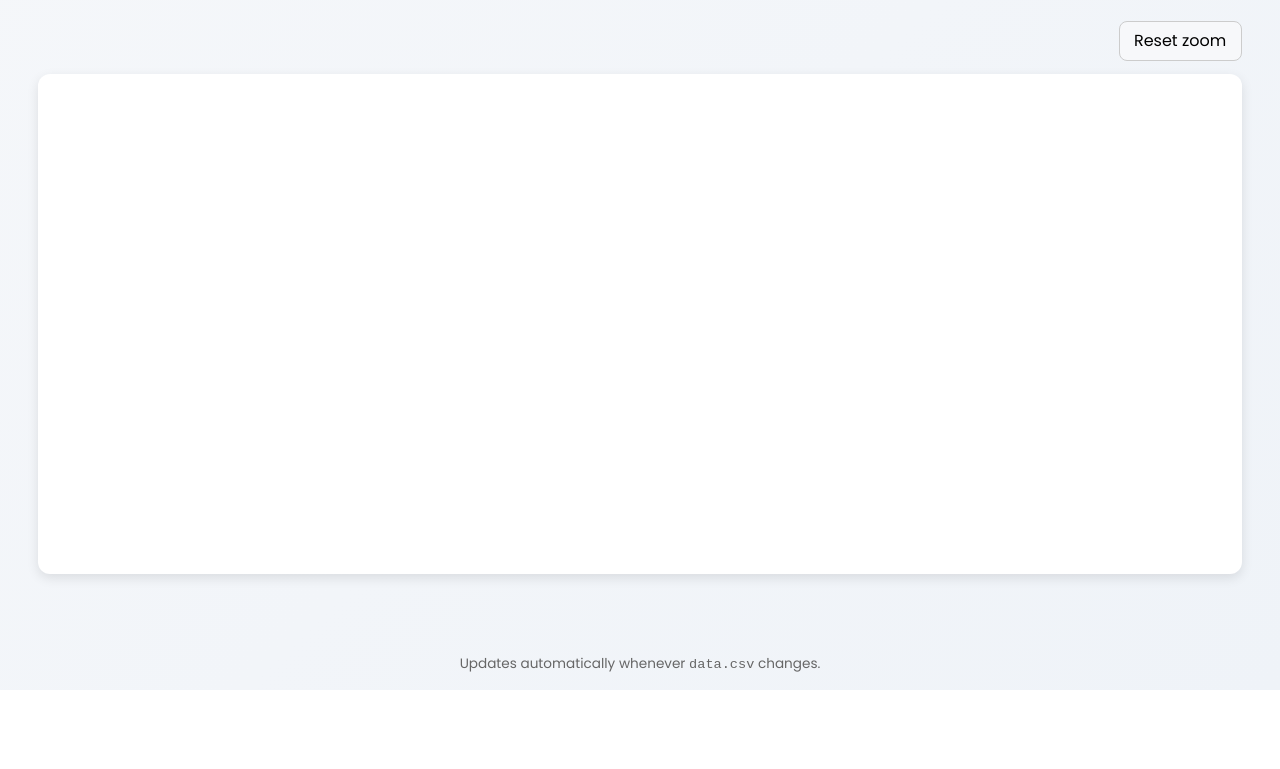
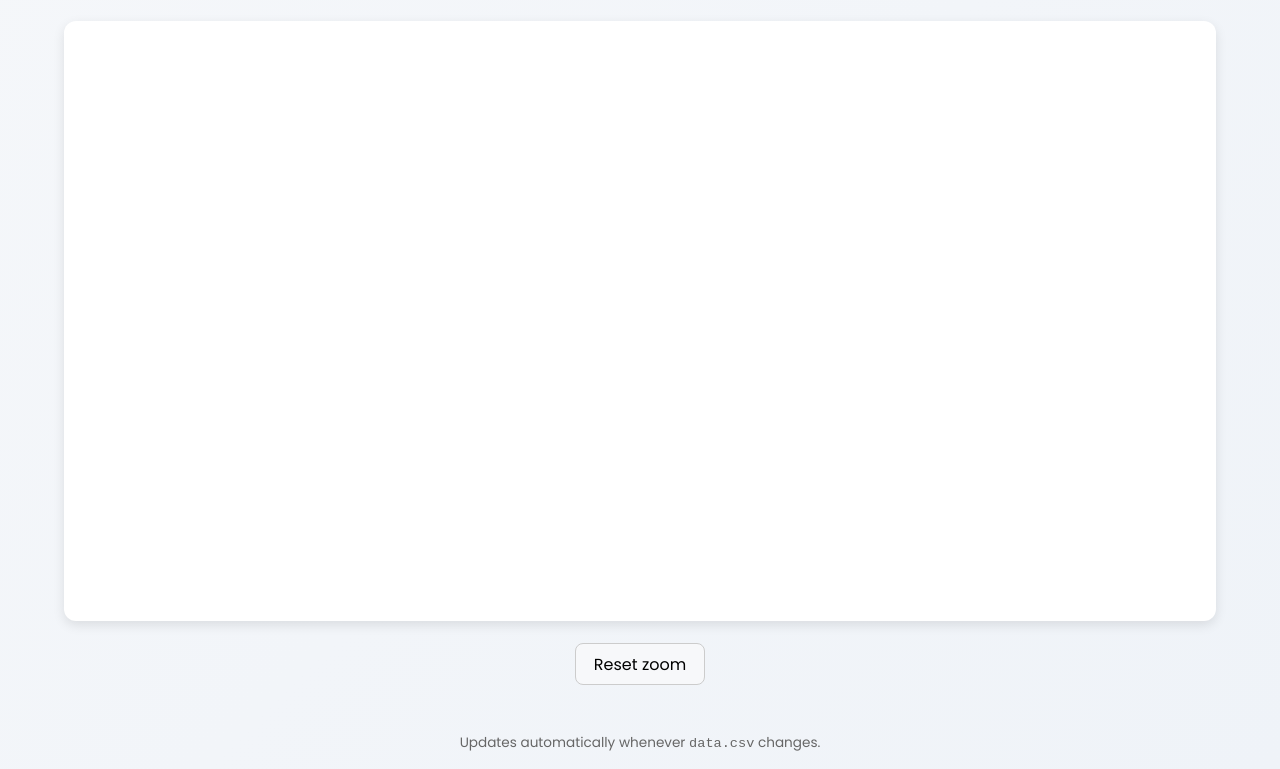
Before and after one commit to osvo/club-world-cup-tracker, a plain HTML site: page index.html in a window 1280 px wide. Shown: the part 110-879 px from the top of the page. Before the commit the page ends 800 px from the top, so only its background shows below. Drawn offline with nearby package versions, Linux system fonts and the light colour scheme; some packages are replaced by stand-ins of ours; a script that the page names is missing.

Commit message:
feat: interactive pan/zoom + larger chart (CDN Papa 5.4.1)

```diff
--- a/assets/tracker.css
+++ b/assets/tracker.css
@@ -1,34 +1,97 @@
-/* base styles (same) */
+/* -----------------------------------------------------------
+   Global reset & base typography
+----------------------------------------------------------- */
 * { box-sizing: border-box; margin: 0; }
+
 body {
   font-family: 'Poppins', system-ui, sans-serif;
-  background: linear-gradient(135deg,#f5f7fa 0%,#eff3f8 100%);
-  color:#222; display:flex; flex-direction:column; min-height:100vh;
-}
-header{ text-align:center; padding:2rem 1rem .5rem }
-h1{ font-size:clamp(1.6rem,4vw,2.4rem); font-weight:600; line-height:1.2 }
-.subtitle{ color:#555; margin-top:.25rem }
-footer{ text-align:center; font-size:.85rem; padding:1rem; color:#666 }
-
-main{
-  flex:1 0 auto;
-  display:flex; flex-direction:column; align-items:center; gap:.8rem;
-  padding:1rem 3vw 2rem;
+  background: linear-gradient(135deg, #f5f7fa 0%, #eff3f8 100%);
+  color: #222;
+  display: flex;
+  flex-direction: column;
+  min-height: 100vh;
 }
 
-/* toolbar */
-#toolbar{ width:100%; max-width:1400px; display:flex; justify-content:flex-end }
-#resetZoom{
-  padding:.4rem .9rem; font:inherit; cursor:pointer;
-  border:1px solid #ccc; border-radius:.5rem; background:#f7f8fa;
+/* -----------------------------------------------------------
+   Header
+----------------------------------------------------------- */
+header {
+  text-align: center;
+  padding: 2rem 1rem 0.5rem;
 }
-#resetZoom:hover{ background:#e9eaed }
 
-/* chart wrapper */
-.chart-wrap{
-  width:100%; max-width:1400px; height:500px;
-  background:#fff; border-radius:.75rem;
-  box-shadow:0 4px 12px rgb(0 0 0 / .1);
-  padding:1rem;
+h1 {
+  font-size: clamp(1.6rem, 4vw, 2.4rem);
+  font-weight: 600;
+  line-height: 1.2;
 }
-canvas{ width:100%; height:100% }
+
+.subtitle {
+  color: #555;
+  margin-top: 0.25rem;
+}
+
+/* -----------------------------------------------------------
+   Main layout
+----------------------------------------------------------- */
+main {
+  flex: 1 0 auto;
+  display: flex;
+  flex-direction: column;
+  align-items: center;
+  gap: 0.8rem;
+  padding: 1rem 3vw 2rem;
+}
+
+/* -----------------------------------------------------------
+   Chart wrapper – bigger & responsive
+----------------------------------------------------------- */
+.chart-wrap {
+  width: 90vw;         /* 90 % of the viewport width */
+  height: 75vh;        /* 75 % of the viewport height */
+  min-height: 500px;   /* but never shorter than 500 px */
+
+  background: #fff;
+  border-radius: 0.75rem;
+  box-shadow: 0 4px 12px rgb(0 0 0 / 0.1);
+  padding: 1rem;
+}
+
+canvas {
+  width: 100%;
+  height: 100%;
+}
+
+/* -----------------------------------------------------------
+   Reset-zoom button below the chart
+----------------------------------------------------------- */
+#toolbar {
+  width: 100%;
+  display: flex;
+  justify-content: center;   /* centred under the chart */
+  margin-top: 0.6rem;
+}
+
+#resetZoom {
+  padding: 0.45rem 1.1rem;
+  font: inherit;
+  cursor: pointer;
+  border: 1px solid #ccc;
+  border-radius: 0.5rem;
+  background: #f7f8fa;
+  transition: background 0.15s;
+}
+
+#resetZoom:hover {
+  background: #e9eaed;
+}
+
+/* -----------------------------------------------------------
+   Footer
+----------------------------------------------------------- */
+footer {
+  text-align: center;
+  font-size: 0.85rem;
+  padding: 1rem;
+  color: #666;
+}
--- a/index.html
+++ b/index.html
@@ -31,13 +31,15 @@
   </header>
 
   <main>
+
+    <div class="chart-wrap">
+      <canvas id="cumulative"></canvas>
+    </div>
+
     <div id="toolbar">
       <button id="resetZoom">Reset zoom</button>
     </div>
 
-    <div class="chart-wrap">
-      <canvas id="cumulative"></canvas>
-    </div>
   </main>
 
   <footer>
```
